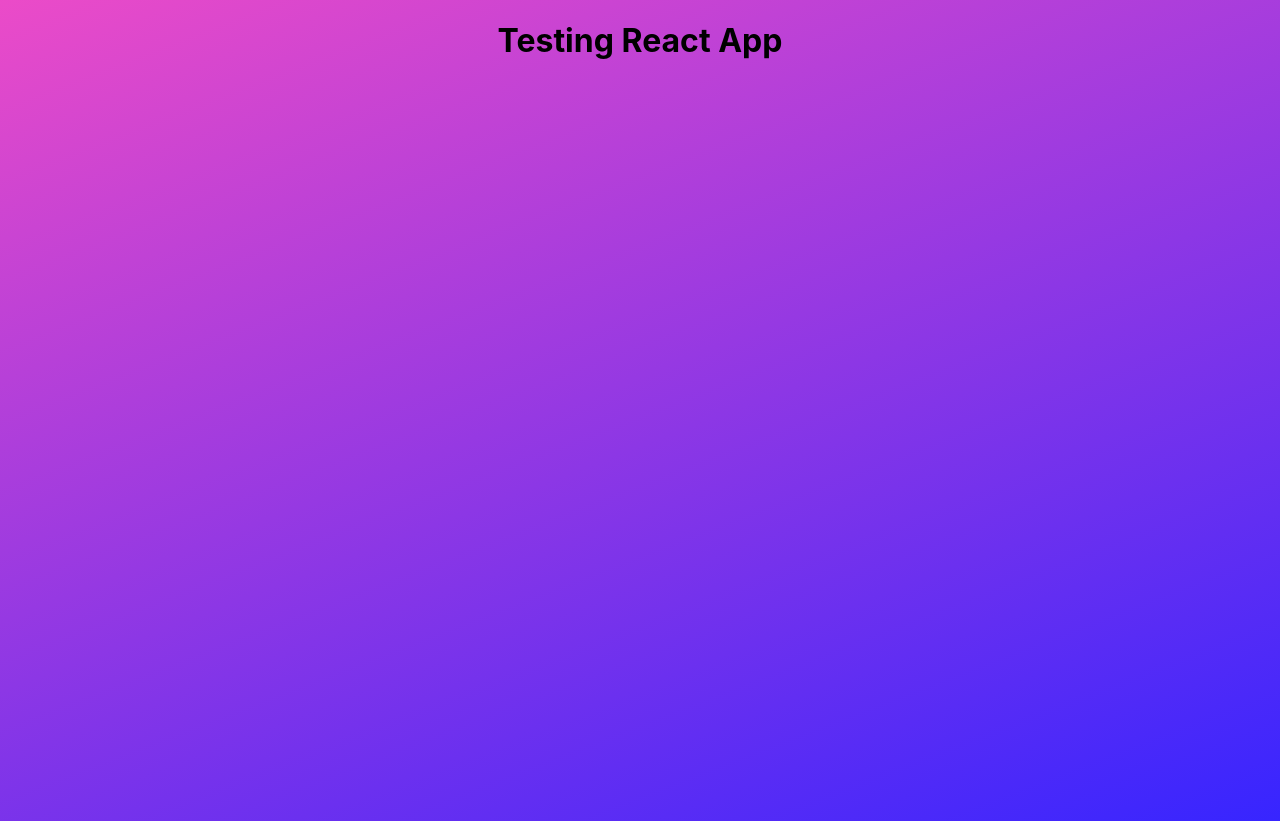
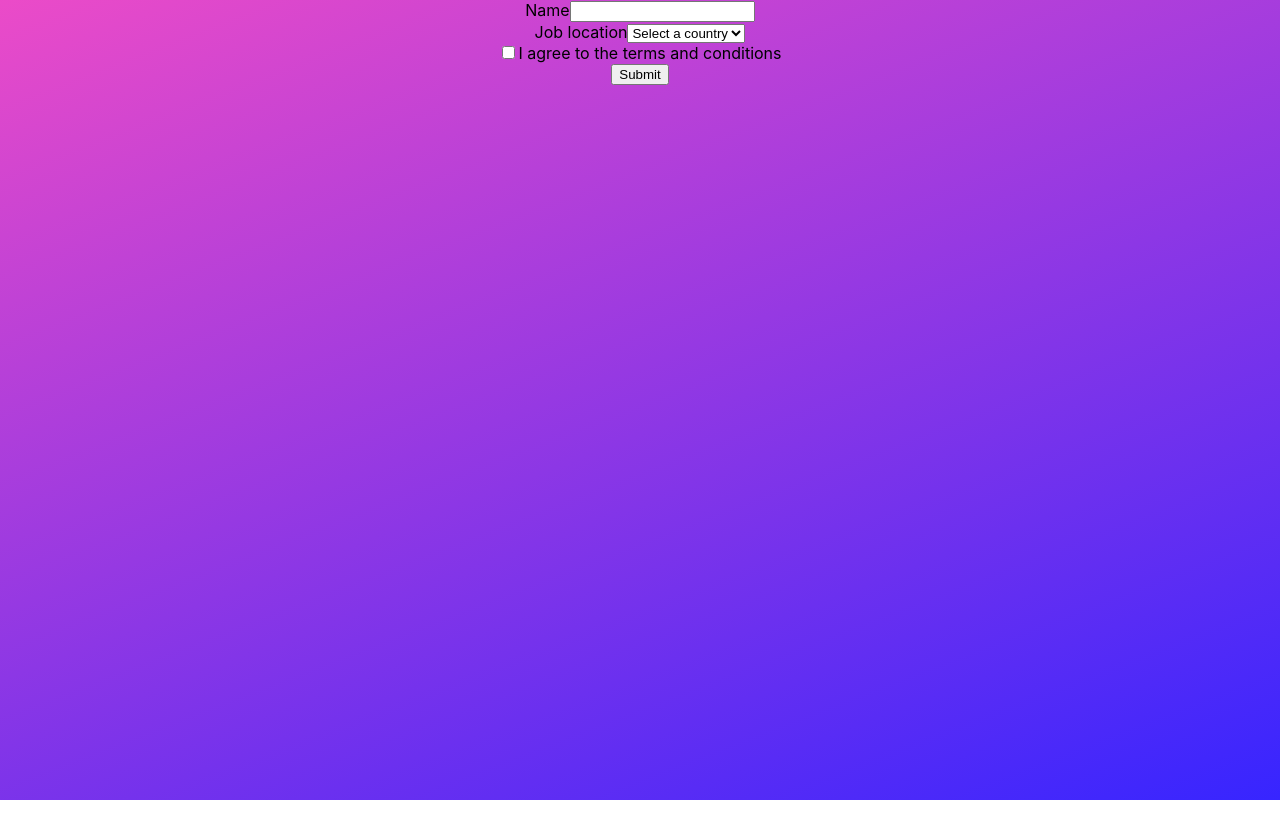
Before and after one commit to Radexman/react-testing-jest, a React (Create React App) app: page / in a window 1280 px wide. After the commit the page ends 800 px from the top, so only its background shows below. Built offline with nearby package versions, Linux system fonts and the light colour scheme.

Commit message:
getByRole

```diff
--- a/src/App.tsx
+++ b/src/App.tsx
@@ -1,9 +1,10 @@
 import './App.css';
+import Application from './components/application/application';
 
 function App() {
 	return (
 		<div className='App'>
-			<h1>Testing React App</h1>
+			<Application />
 		</div>
 	);
 }
--- /dev/null
+++ b/src/components/application/application.tsx
@@ -0,0 +1,35 @@
+const Application = () => {
+	return (
+		<form>
+			<div>
+				<label htmlFor='name'>Name</label>
+				<input
+					type='text'
+					id='name'
+				/>
+			</div>
+			<div>
+				<label htmlFor='job-location'>Job location</label>
+				<select id='job-location'>
+					<option value=''>Select a country</option>
+					<option value='US'>United States</option>
+					<option value='UK'>United Kingdom</option>
+					<option value='CA'>Canada</option>
+					<option value='IN'>India</option>
+					<option value='PL'>Poland</option>
+				</select>
+			</div>
+			<div>
+				<label>
+					<input
+						type='checkbox'
+						id='terms'
+					/>
+					I agree to the terms and conditions
+				</label>
+			</div>
+			<button>Submit</button>
+		</form>
+	);
+};
+export default Application;
```
Also changed, not shown: 2 other files (tests, documents, lock files or other folders).
